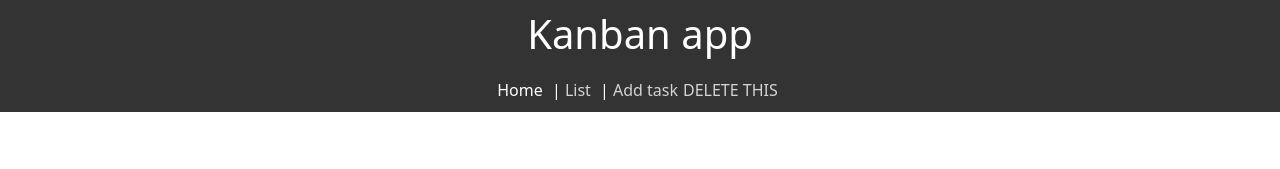
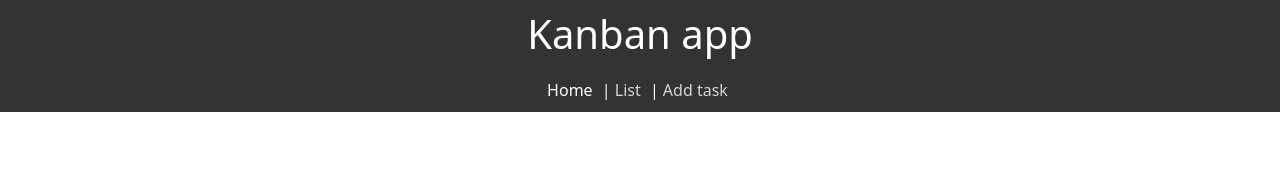
Before and after one commit to agerard57/JS_Vue-Kanban, a Vue app in the folder JS_Vue-Kanban_client/: page /home in a window 1280 px wide. Shown: the top 169 px of the page. Built offline with nearby package versions, Linux system fonts and the light colour scheme; no server answers.

Commit message:
fix: Remove useless comment

```diff
--- a/JS_Vue-Kanban_client/src/components/layout/PageHeader.vue
+++ b/JS_Vue-Kanban_client/src/components/layout/PageHeader.vue
@@ -5,8 +5,6 @@
       <router-link :to="{ name: 'Home page' }">Home</router-link> |
       <router-link :to="{ name: 'Tasks lists' }">List</router-link> |
       <router-link :to="{ name: 'Add a new task' }">Add task</router-link>
-      <!-- TODO REMOVE -->
-      <router-link :to="{ name: 'Page not found' }">DELETE THIS</router-link>
     </div>
   </header>
 </template>
```
